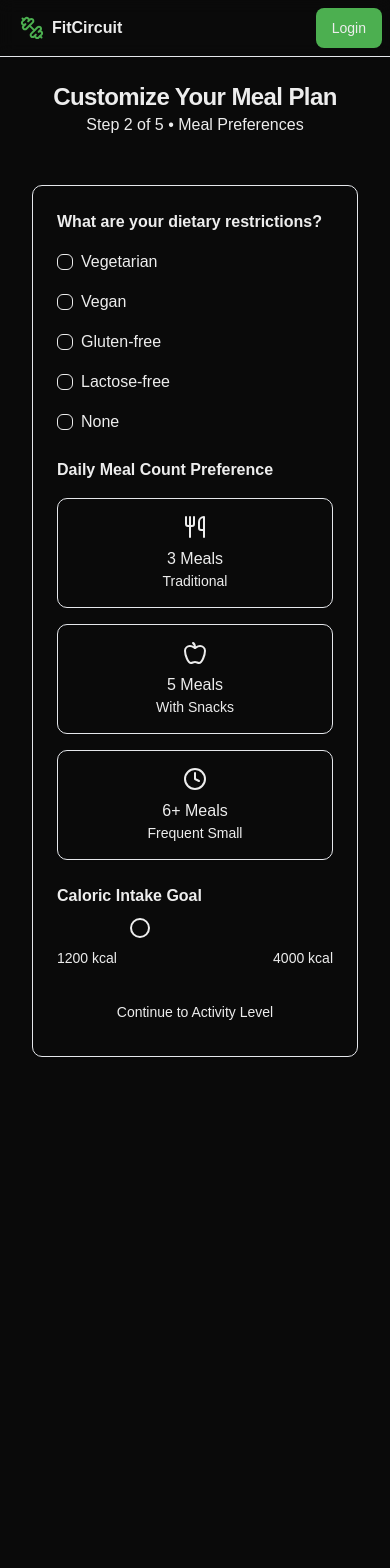
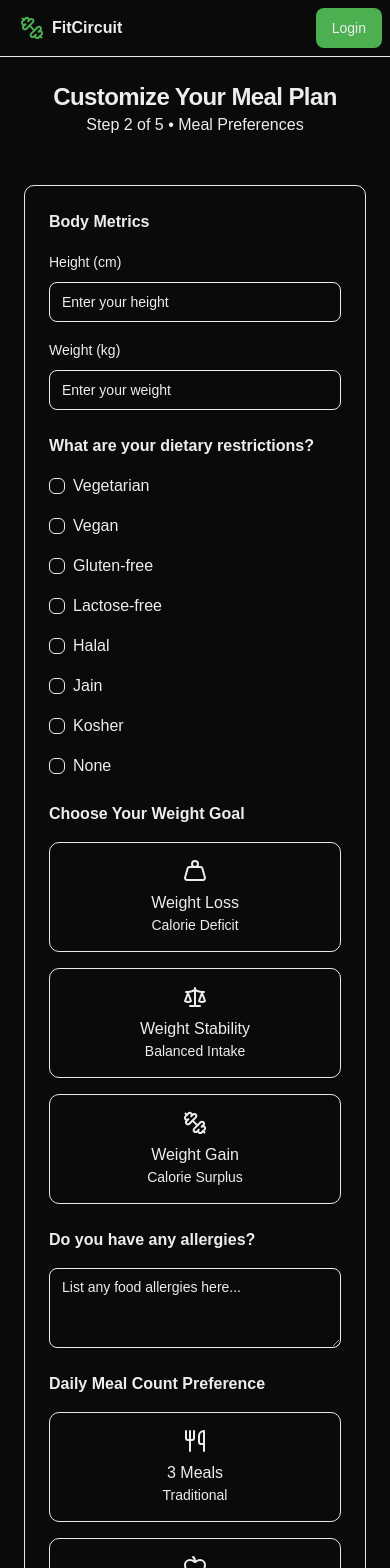
Before and after one commit to Tiklu01/FitCircuit, a Next.js app: page /meal-plans/customize in a window 390 px wide. Shown: the top 1568 px of the page. Before the commit the page ends 1081 px from the top, so only its background shows below. Built offline with nearby package versions, Linux system fonts and the light colour scheme; no server answers.

Commit message:
meal-plan form changed bmi added

```diff
--- a/src/app/meal-plans/customize/page.tsx
+++ b/src/app/meal-plans/customize/page.tsx
@@ -1,50 +1,199 @@
-"use client"
+"use client";
 
-import { motion } from "framer-motion"
-import { PageHeader } from "@/components/ui/page-header"
-import { Button } from "@/components/ui/button"
-import { Card, CardContent } from "@/components/ui/card"
-import { Checkbox } from "@/components/ui/checkbox"
-import { Slider } from "@/components/ui/slider"
-import { Utensils, Apple, Clock } from "lucide-react"
+import { motion } from "framer-motion";
+import { useState } from "react";
+import { PageHeader } from "@/components/ui/page-header";
+import { Button } from "@/components/ui/button";
+import { Card, CardContent } from "@/components/ui/card";
+import { Checkbox } from "@/components/ui/checkbox";
+import { Textarea } from "@/components/ui/textarea";
+import { Utensils, Apple, Clock, Weight, Scale, Dumbbell } from "lucide-react";
+import { useRouter } from "next/navigation";
+import { Input } from "@/components/ui/input";
+import { Label } from "@/components/ui/label";
+
+interface MealOption {
+  icon: React.ComponentType<{ className?: string }>;
+  title: string;
+  subtitle: string;
+}
 
 export default function CustomizeMealPlan() {
+  const router = useRouter();
+  const [selectedGoal, setSelectedGoal] = useState<string | null>(null);
+  const [selectedMeal, setSelectedMeal] = useState<string | null>(null);
+  const [dietaryRestrictions, setDietaryRestrictions] = useState<string[]>([]);
+  const [allergies, setAllergies] = useState<string>("");
+  const [loading, setLoading] = useState(false);
+  const [height, setHeight] = useState<number | null>(null);
+  const [weight, setWeight] = useState<number | null>(null);
+
+  const handleMealSelection = (title: string) => {
+    setSelectedMeal(title);
+  };
+
+  const handleGoalSelection = (goal: string) => {
+    setSelectedGoal(goal);
+  };
+
+  const toggleDietaryRestriction = (diet: string) => {
+    setDietaryRestrictions((prev) =>
+      prev.includes(diet) ? prev.filter((d) => d !== diet) : [...prev, diet]
+    );
+  };
+
+  const calculateBMI = () => {
+    if (height && weight) {
+      const heightInMeters = height / 100;
+      const bmi = weight / (heightInMeters * heightInMeters);
+      return bmi.toFixed(1);
+    }
+    return "0.0";
+  };
+
+  const getBMICategory = (bmi: number) => {
+    if (bmi < 18.5) return "Underweight";
+    if (bmi < 25) return "Normal";
+    if (bmi < 30) return "Overweight";
+    return "Obese";
+  };
+
+  const submitHandler = async () => {
+    const mealPreference = {
+      goal: selectedGoal,
+      mealCountPreference: selectedMeal,
+      dietaryRestrictions,
+      allergies,
+      height,
+      weight,
+      bmi: calculateBMI(),
+      bmiCategory: getBMICategory(Number(calculateBMI())),
+    };
+    try {
+      setLoading(true);
+      const response = await fetch(`${process.env.NEXT_PUBLIC_BASE_URL}/api/meal`, {
+        method: "POST",
+        body: JSON.stringify({ mealPreference }),
+      });
+
+      if (response.status === 200) {
+        setLoading(false);
+        console.log("Meal preference saved successfully");
+        router.push("/meal-dashboard");
+      } else {
+        console.error("Failed to save meal preference");
+      }
+    } catch (error) {
+      console.error("Error saving meal preference:", error);
+    } finally {
+      setLoading(false);
+    }
+  };
+
   return (
     <div className="min-h-screen bg-background">
       <PageHeader />
-      <main className="container max-w-3xl py-6">
-        <motion.div initial={{ opacity: 0, y: 20 }} animate={{ opacity: 1, y: 0 }} className="space-y-6">
+      <main className="container max-w-3xl py-6 min-w-full px-6">
+        <motion.div
+          initial={{ opacity: 0, y: 20 }}
+          animate={{ opacity: 1, y: 0 }}
+          transition={{ duration: 0.5 }}
+          className="space-y-6"
+        >
           <div className="text-center">
             <h1 className="text-2xl font-bold tracking-tight">Customize Your Meal Plan</h1>
             <p className="text-muted-foreground">Step 2 of 5 • Meal Preferences</p>
             <div className="w-full bg-secondary h-2 mt-4 rounded-full overflow-hidden">
-              <div className="bg-primary h-full w-2/5" />
+              <motion.div
+                initial={{ width: "0%" }}
+                animate={{ width: "40%" }}
+                transition={{ duration: 1 }}
+                className="bg-primary h-full"
+              />
             </div>
           </div>
 
           <Card>
             <CardContent className="p-6 space-y-6">
+              {/* BMI Section */}
+              <div>
+                <h2 className="font-semibold mb-4">Body Metrics</h2>
+                <div className="grid gap-4 sm:grid-cols-2">
+                  <div className="space-y-2">
+                    <Label htmlFor="height">Height (cm)</Label>
+                    <Input
+                      id="height"
+                      type="number"
+                      placeholder="Enter your height"
+                      value={height || ""}
+                      onChange={(e) => setHeight(Number(e.target.value))}
+                    />
+                  </div>
+                  <div className="space-y-2">
+                    <Label htmlFor="weight">Weight (kg)</Label>
+                    <Input
+                      id="weight"
+                      type="number"
+                      placeholder="Enter your weight"
+                      value={weight || ""}
+                      onChange={(e) => setWeight(Number(e.target.value))}
+                    />
+                  </div>
+                </div>
+                {height && weight && (
+                  <div className="mt-4">
+                    <p className="text-sm">
+                      Your BMI: <span className="font-semibold">{calculateBMI()}</span>
+                      {" - "}
+                      <span
+                        className={`text-muted-foreground px-2 py-1 rounded-full
+                          ${
+                            getBMICategory(Number(calculateBMI())) === "Normal"
+                              ? "bg-green-200/50 text-green-700"
+                              : "bg-red-200/50 text-red-700"
+                          }`}
+                      >
+                        {getBMICategory(Number(calculateBMI()))}
+                      </span>
+                    </p>
+                  </div>
+                )}
+              </div>
+
+              {/* Dietary Restrictions */}
               <div>
                 <h2 className="font-semibold mb-4">What are your dietary restrictions?</h2>
                 <div className="grid gap-4 sm:grid-cols-2">
-                  {["Vegetarian", "Vegan", "Gluten-free", "Lactose-free", "None"].map((diet) => (
-                    <div key={diet} className="flex items-center space-x-2">
-                      <Checkbox id={diet.toLowerCase()} />
+                  {["Vegetarian", "Vegan", "Gluten-free", "Lactose-free", "Halal", "Jain", "Kosher", "None"].map((diet) => (
+                    <motion.div
+                      whileHover={{ scale: 1.05 }}
+                      key={diet}
+                      className="flex items-center space-x-2 cursor-pointer"
+                      onClick={() => toggleDietaryRestriction(diet)}
+                    >
+                      <Checkbox id={diet.toLowerCase()} checked={dietaryRestrictions.includes(diet)} />
                       <label htmlFor={diet.toLowerCase()}>{diet}</label>
-                    </div>
+                    </motion.div>
                   ))}
                 </div>
               </div>
 
+              {/* Goals */}
               <div>
-                <h2 className="font-semibold mb-4">Daily Meal Count Preference</h2>
+                <h2 className="font-semibold mb-4">Choose Your Weight Goal</h2>
                 <div className="grid gap-4 sm:grid-cols-3">
                   {[
-                    { icon: Utensils, title: "3 Meals", subtitle: "Traditional" },
-                    { icon: Apple, title: "5 Meals", subtitle: "With Snacks" },
-                    { icon: Clock, title: "6+ Meals", subtitle: "Frequent Small" },
-                  ].map((option) => (
-                    <Card key={option.title} className="cursor-pointer hover:bg-accent">
+                    { icon: Weight, title: "Weight Loss", subtitle: "Calorie Deficit" },
+                    { icon: Scale, title: "Weight Stability", subtitle: "Balanced Intake" },
+                    { icon: Dumbbell, title: "Weight Gain", subtitle: "Calorie Surplus" },
+                  ].map((option: MealOption) => (
+                    <Card
+                      key={option.title}
+                      className={`cursor-pointer transition-all duration-300 ease-in-out hover:bg-accent hover:shadow-lg ${
+                        selectedGoal === option.title ? "bg-gray-200/80 text-black scale-105 shadow-md" : "bg-transparent"
+                      }`}
+                      onClick={() => handleGoalSelection(option.title)}
+                    >
                       <CardContent className="flex flex-col items-center p-4">
                         <option.icon className="h-6 w-6 mb-2" />
                         <h3 className="font-medium">{option.title}</h3>
@@ -55,22 +204,53 @@ export default function CustomizeMealPlan() {
                 </div>
               </div>
 
+              {/* Allergies */}
               <div>
-                <h2 className="font-semibold mb-4">Caloric Intake Goal</h2>
-                <div className="space-y-4">
-                  <Slider defaultValue={[2000]} max={4000} min={1200} step={100} />
-                  <div className="flex justify-between text-sm text-muted-foreground">
-                    <span>1200 kcal</span>
-                    <span>4000 kcal</span>
-                  </div>
+                <h2 className="font-semibold mb-4">Do you have any allergies?</h2>
+                <Textarea
+                  placeholder="List any food allergies here..."
+                  className="w-full"
+                  value={allergies}
+                  onChange={(e) => setAllergies(e.target.value)}
+                />
+              </div>
+
+              {/* Daily Meal Count */}
+              <div>
+                <h2 className="font-semibold mb-4">Daily Meal Count Preference</h2>
+                <div className="grid gap-4 sm:grid-cols-3">
+                  {[
+                    { icon: Utensils, title: "3 Meals", subtitle: "Traditional" },
+                    { icon: Apple, title: "5 Meals", subtitle: "With Snacks" },
+                    { icon: Clock, title: "6+ Meals", subtitle: "Frequent Small" },
+                  ].map((option: MealOption) => (
+                    <Card
+                      key={option.title}
+                      className={`cursor-pointer transition-all duration-300 ease-in-out hover:bg-accent hover:shadow-lg ${
+                        selectedMeal === option.title ? "bg-gray-200/80 text-black scale-105 shadow-md" : "bg-transparent"
+                      }`}
+                      onClick={() => handleMealSelection(option.title)}
+                    >
+                      <CardContent className="flex flex-col items-center p-4">
+                        <option.icon className="h-6 w-6 mb-2" />
+                        <h3 className="font-medium">{option.title}</h3>
+                        <p className="text-sm text-muted-foreground">{option.subtitle}</p>
+                      </CardContent>
+                    </Card>
+                  ))}
                 </div>
               </div>
 
-              <Button className="w-full">Continue to Activity Level</Button>
+              {/* Continue Button */}
+              <motion.div whileTap={{ scale: 0.95 }} whileHover={{ scale: 1.05 }} className="min-w-full flex justify-center">
+                <Button onClick={submitHandler} className="bg-gradient-to-r from-primary to-secondary text-black font-semibold py-3 rounded-lg transition-all duration-300 ease-in-out shadow-md hover:shadow-lg hover:brightness-110">
+                  {loading ? "Loading ...." : "Continue to Dashboard →"}
+                </Button>
+              </motion.div>
             </CardContent>
           </Card>
         </motion.div>
       </main>
     </div>
-  )
+  );
 }
```
